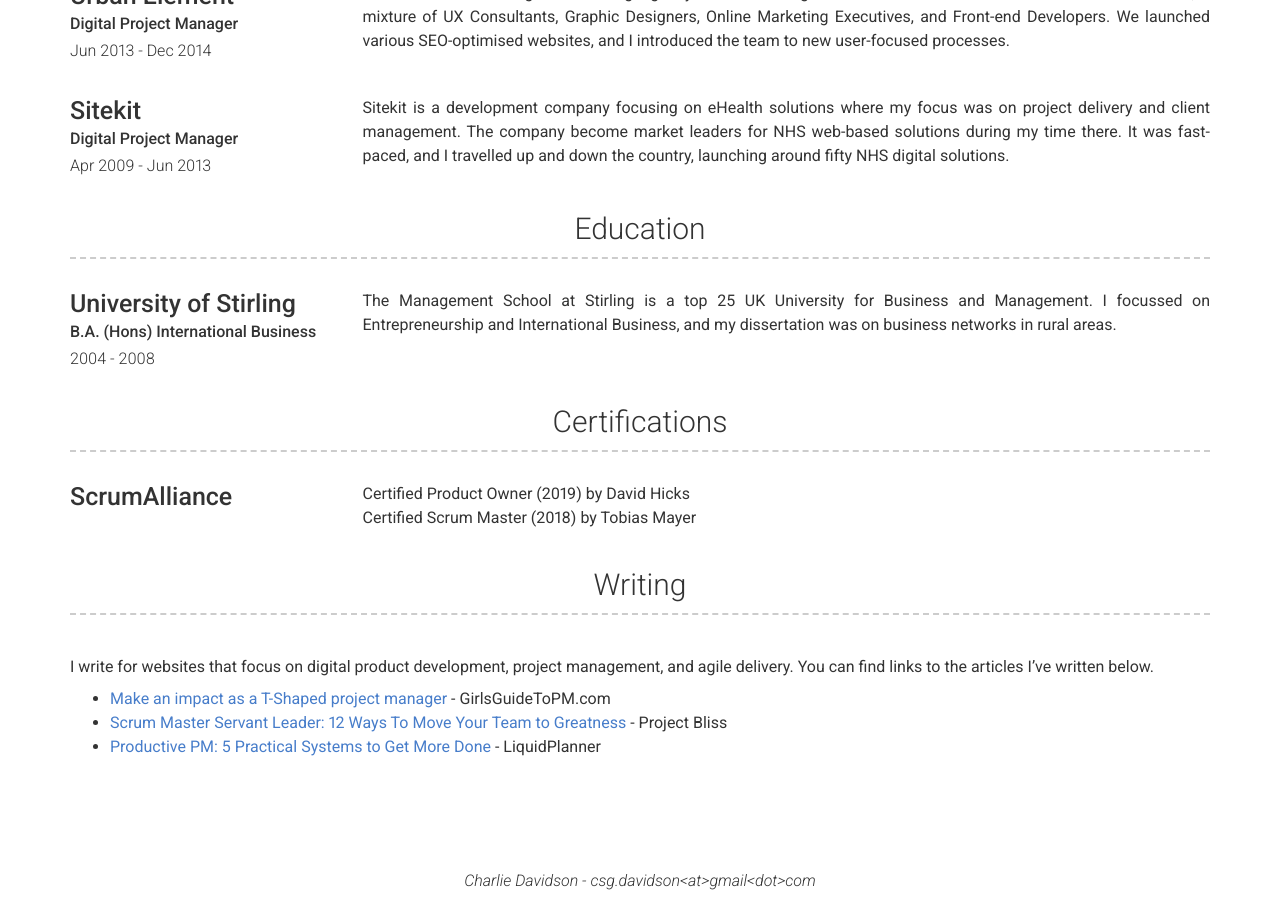
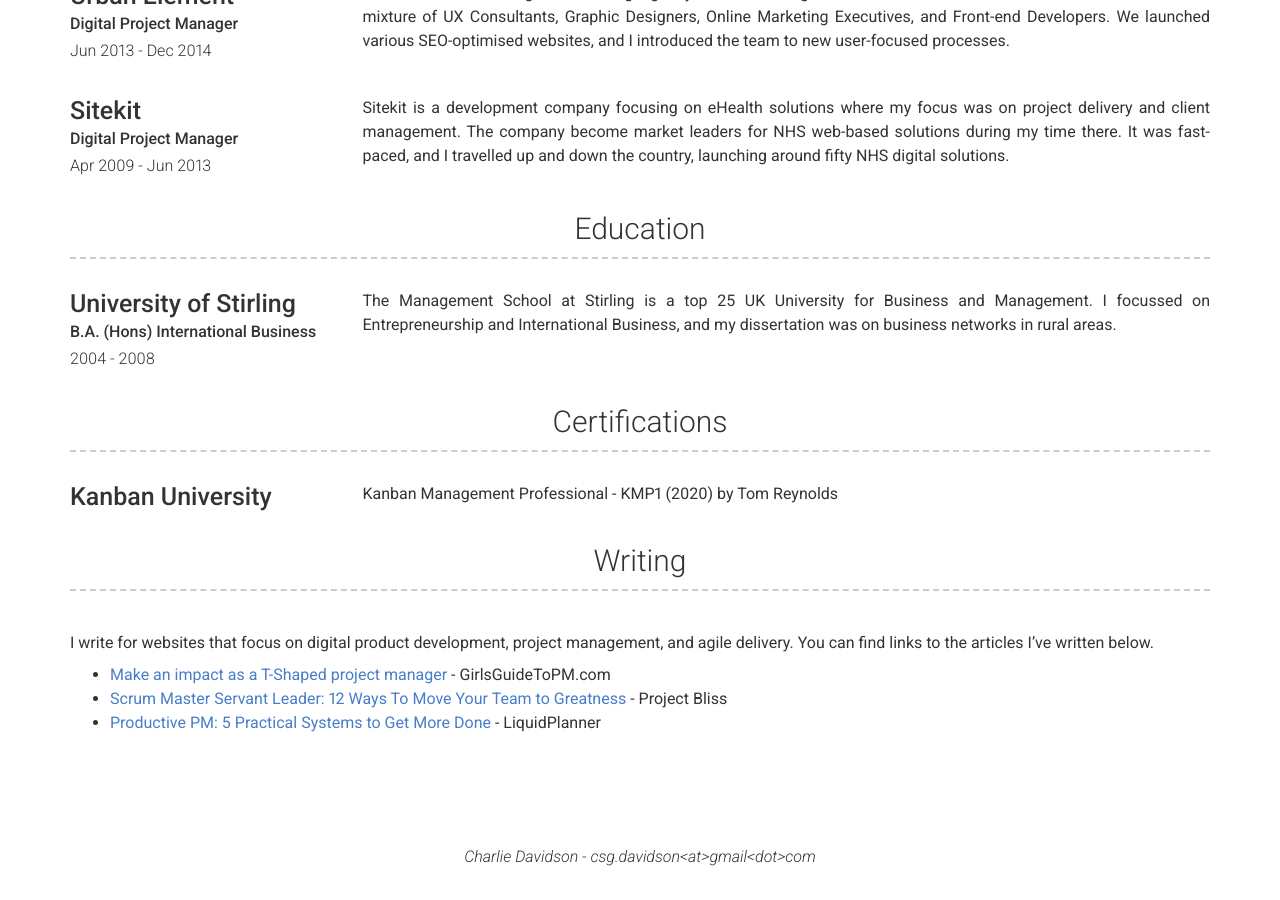
Before and after one commit to csgdavidson/Charlie-Davidson2, a Jekyll site: the page built from index.md, in a window 1280 px wide and 900 px high, scrolled down 856 px. Built offline with Jekyll 4.4.1, drawn with Linux system fonts in a browser that asks for light colours; nearby versions of some CDN libraries; after the commit the page ends 1732 px from its top, so only the background shows below that.

Commit message:
Update projects.yml

```diff
--- a/_data/projects.yml
+++ b/_data/projects.yml
@@ -4,3 +4,7 @@
   description: | # this will include new lines to allow paragraphs
     Certified Product Owner (2019) by David Hicks <br>
     Certified Scrum Master (2018) by Tobias Mayer
+
+  name: Kanban University
+  description: | # this will include new lines to allow paragraphs
+    Kanban Management Professional - KMP1 (2020) by Tom Reynolds
```
